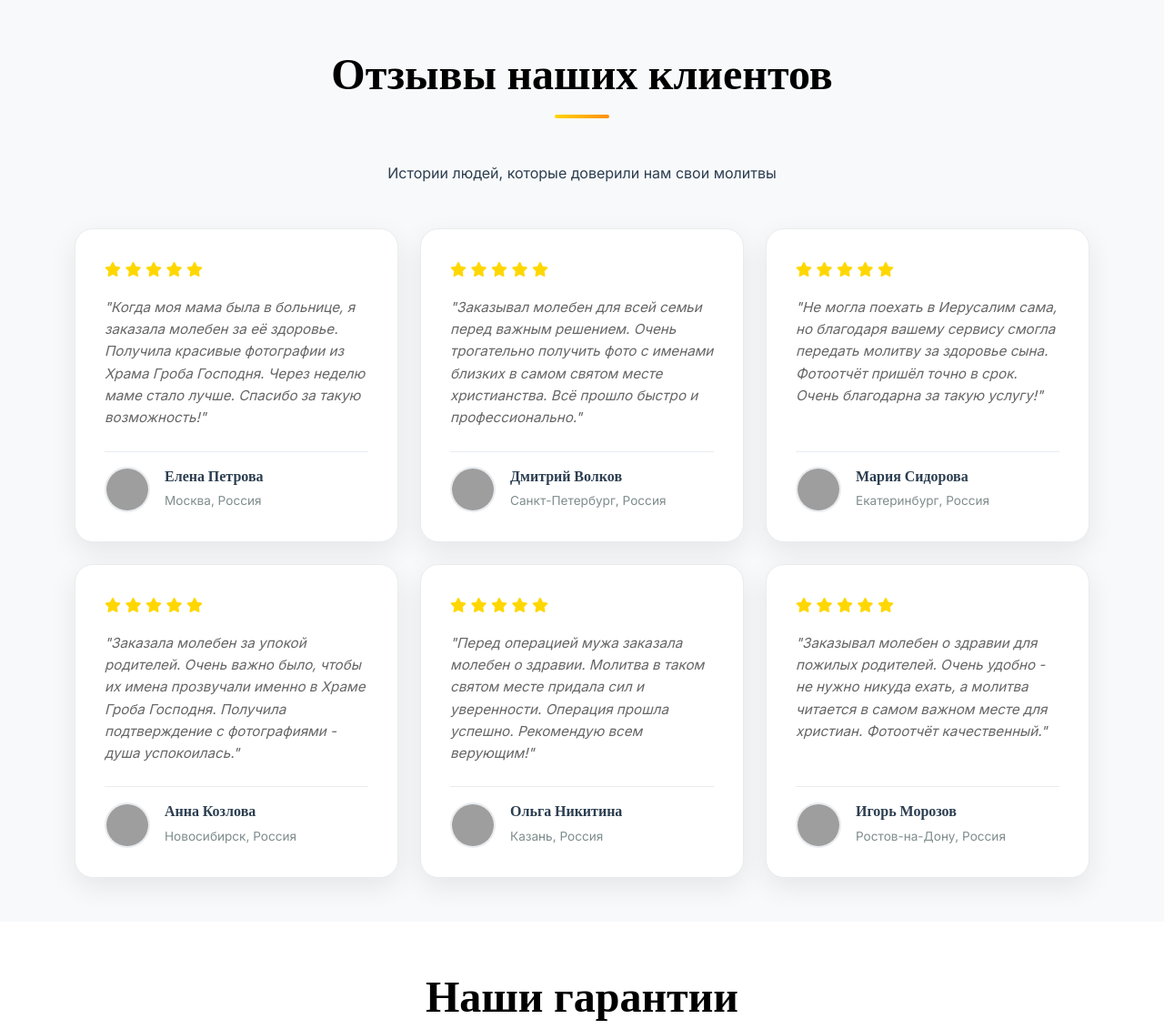
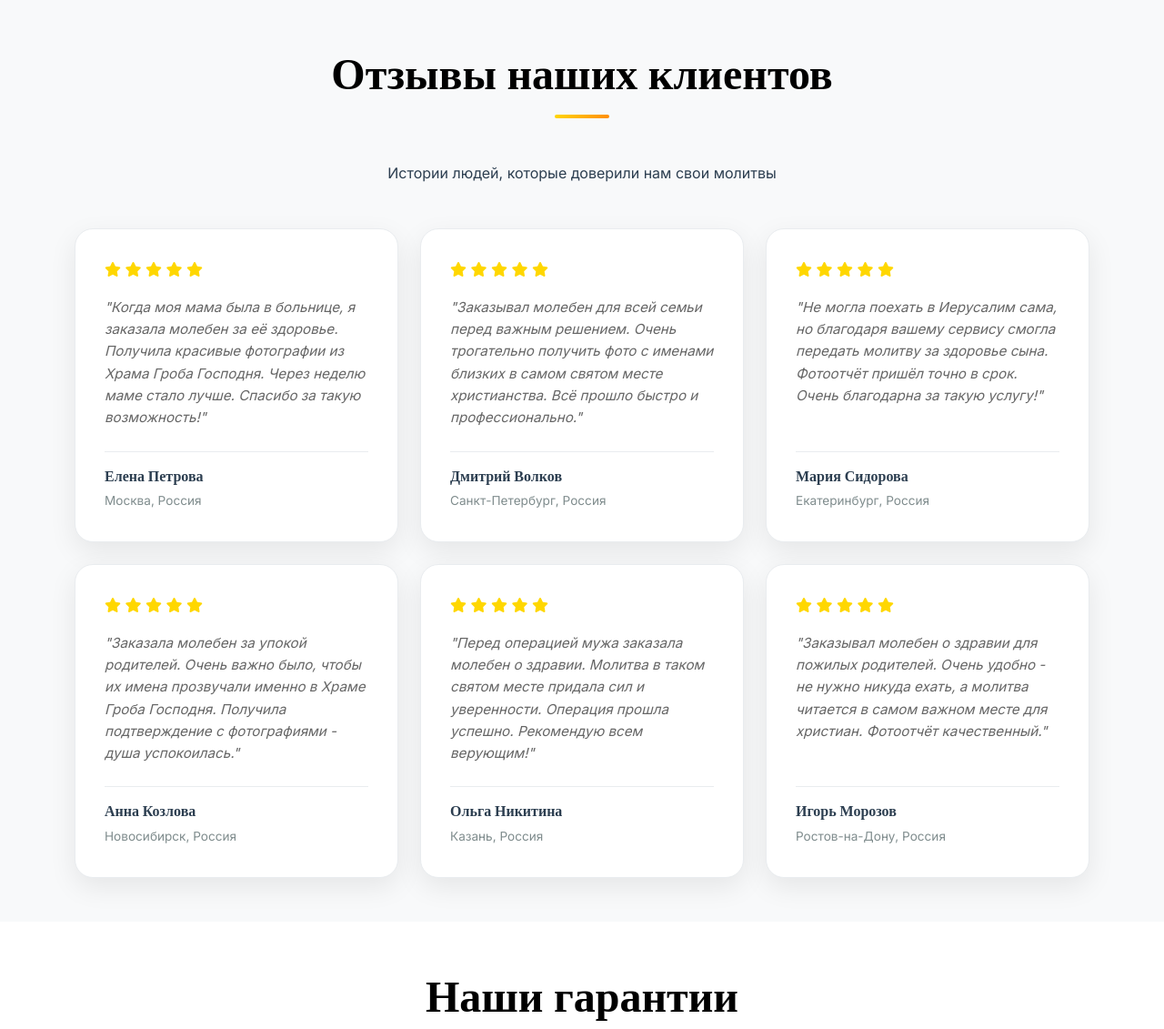
Before and after one commit to SaintSerd/LandingCraft-1, a Flask app: page / in a window 1280 px wide. Shown: the part 4621-5752 px from the top of the page at 91% size. Run offline with Flask 3, Linux system fonts and the light colour scheme; grey boxes are pictures that could not be loaded.

Commit message:
Refine customer testimonials by displaying only names and locations
Removes avatar images from the testimonials section in `index.html` and adjusts related CSS styles in `style.css`.

Replit-Commit-Author: Agent
Replit-Commit-Session-Id: a35b1465-f3ef-4cd3-8389-5634677c3765
Replit-Commit-Screenshot-Url: https://storage.googleapis.com/screenshot-production-us-central1/4d5e73ac-d877-4d19-b208-cbb0903a08e0/36cd05bc-af24-416f-b92a-0bd04ea406cd.jpg

```diff
--- a/static/css/style.css
+++ b/static/css/style.css
@@ -704,21 +704,6 @@ section {
     border-top: 1px solid #E9ECEF;
     padding-top: 1rem;
     margin-top: auto;
-    display: flex;
-    align-items: center;
-    gap: 1rem;
-}
-
-.author-avatar {
-    flex-shrink: 0;
-}
-
-.avatar-img {
-    width: 50px;
-    height: 50px;
-    border-radius: 50%;
-    object-fit: cover;
-    border: 2px solid #E9ECEF;
 }
 
 .author-info h5 {
--- a/templates/index.html
+++ b/templates/index.html
@@ -307,9 +307,6 @@
                             <p class="testimonial-text">"Когда моя мама была в больнице, я заказала молебен за её здоровье. Получила красивые фотографии из Храма Гроба Господня. Через неделю маме стало лучше. Спасибо за такую возможность!"</p>
                         </div>
                         <div class="testimonial-author">
-                            <div class="author-avatar">
-                                <img src="https://images.unsplash.com/photo-1494790108755-2616b612b47c?w=50&h=50&fit=crop&crop=face" alt="Елена Петрова" class="avatar-img">
-                            </div>
                             <div class="author-info">
                                 <h5>Елена Петрова</h5>
                                 <span>Москва, Россия</span>
@@ -331,9 +328,6 @@
                             <p class="testimonial-text">"Заказывал молебен для всей семьи перед важным решением. Очень трогательно получить фото с именами близких в самом святом месте христианства. Всё прошло быстро и профессионально."</p>
                         </div>
                         <div class="testimonial-author">
-                            <div class="author-avatar">
-                                <img src="https://images.unsplash.com/photo-1507003211169-0a1dd7228f2d?w=50&h=50&fit=crop&crop=face" alt="Дмитрий Волков" class="avatar-img">
-                            </div>
                             <div class="author-info">
                                 <h5>Дмитрий Волков</h5>
                                 <span>Санкт-Петербург, Россия</span>
@@ -355,9 +349,6 @@
                             <p class="testimonial-text">"Не могла поехать в Иерусалим сама, но благодаря вашему сервису смогла передать молитву за здоровье сына. Фотоотчёт пришёл точно в срок. Очень благодарна за такую услугу!"</p>
                         </div>
                         <div class="testimonial-author">
-                            <div class="author-avatar">
-                                <img src="https://images.unsplash.com/photo-1438761681033-6461ffad8d80?w=50&h=50&fit=crop&crop=face" alt="Мария Сидорова" class="avatar-img">
-                            </div>
                             <div class="author-info">
                                 <h5>Мария Сидорова</h5>
                                 <span>Екатеринбург, Россия</span>
@@ -379,9 +370,6 @@
                             <p class="testimonial-text">"Заказала молебен за упокой родителей. Очень важно было, чтобы их имена прозвучали именно в Храме Гроба Господня. Получила подтверждение с фотографиями - душа успокоилась."</p>
                         </div>
                         <div class="testimonial-author">
-                            <div class="author-avatar">
-                                <img src="https://images.unsplash.com/photo-1544005313-94ddf0286df2?w=50&h=50&fit=crop&crop=face" alt="Анна Козлова" class="avatar-img">
-                            </div>
                             <div class="author-info">
                                 <h5>Анна Козлова</h5>
                                 <span>Новосибирск, Россия</span>
@@ -403,9 +391,6 @@
                             <p class="testimonial-text">"Перед операцией мужа заказала молебен о здравии. Молитва в таком святом месте придала сил и уверенности. Операция прошла успешно. Рекомендую всем верующим!"</p>
                         </div>
                         <div class="testimonial-author">
-                            <div class="author-avatar">
-                                <img src="https://images.unsplash.com/photo-1487412720507-e7ab37603c6f?w=50&h=50&fit=crop&crop=face" alt="Ольга Никитина" class="avatar-img">
-                            </div>
                             <div class="author-info">
                                 <h5>Ольга Никитина</h5>
                                 <span>Казань, Россия</span>
@@ -427,9 +412,6 @@
                             <p class="testimonial-text">"Заказывал молебен о здравии для пожилых родителей. Очень удобно - не нужно никуда ехать, а молитва читается в самом важном месте для христиан. Фотоотчёт качественный."</p>
                         </div>
                         <div class="testimonial-author">
-                            <div class="author-avatar">
-                                <img src="https://images.unsplash.com/photo-1472099645785-5658abf4ff4e?w=50&h=50&fit=crop&crop=face" alt="Игорь Морозов" class="avatar-img">
-                            </div>
                             <div class="author-info">
                                 <h5>Игорь Морозов</h5>
                                 <span>Ростов-на-Дону, Россия</span>
```
